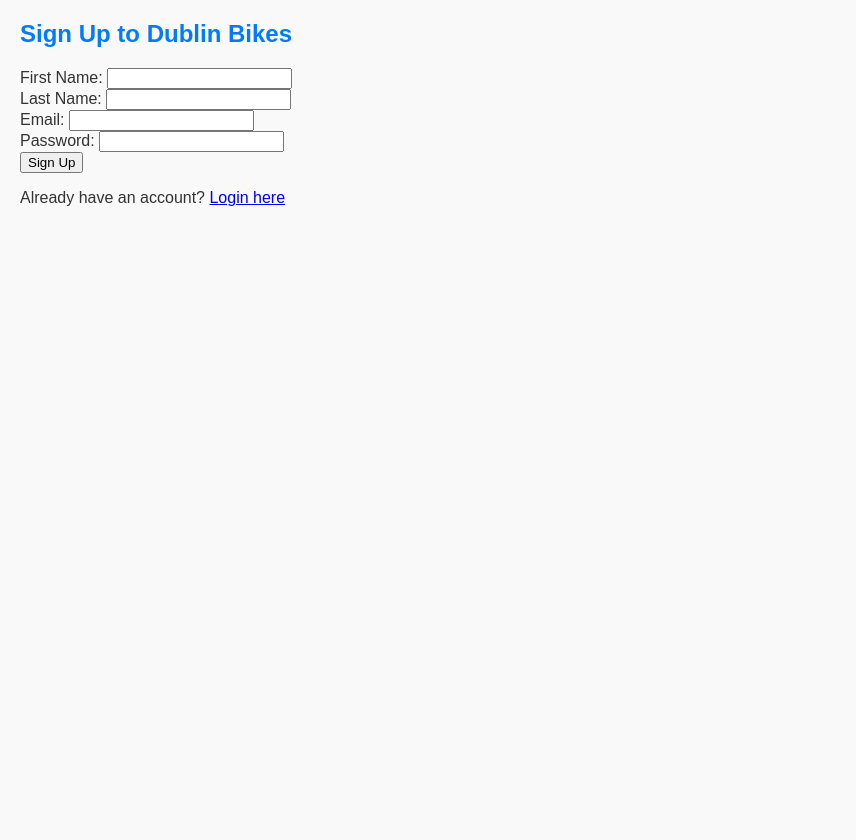
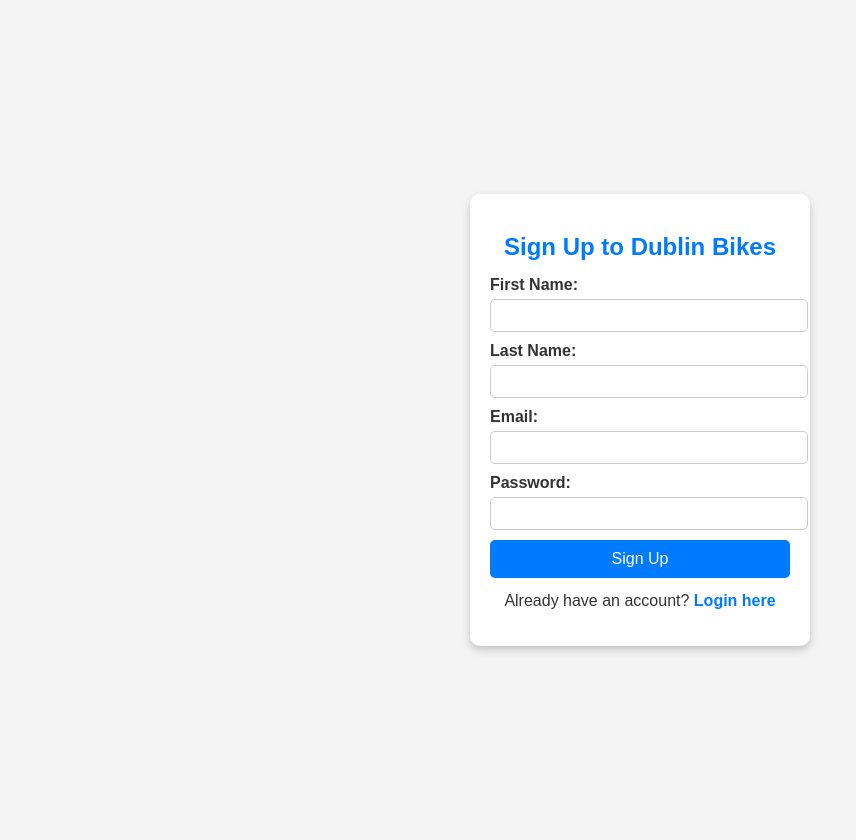
Before and after one commit to Justetete/COMP30830-SE-Group11-Dublin-Bike-Sharing-System, a Flask app: page /signup in a window 1280 px wide. Shown: the whole page, without its empty margins (0-856 px from the left). Before the commit the page ends 206 px from the top, so only its background shows below. Run offline with Flask 3, Linux system fonts and the light colour scheme; some libraries are stand-ins or nearby versions.

Commit message:
Update styles.css

```diff
--- a/app/static/styles.css
+++ b/app/static/styles.css
@@ -109,3 +109,193 @@ h1, h2 {
 .info-window-content ul li {
     margin-bottom: 8px;
 }
+
+
+.logout-button {
+    background-color: white;
+    color: black;
+    border: none;
+    padding: 10px 15px;
+    font-size: 16px;
+    cursor: pointer;
+    border-radius: 5px;
+    margin-left: 20px;
+}
+
+.logout-button:hover {
+    background-color: #007bff;
+}
+
+
+
+/*login*/
+
+/* General styles */
+.loginbody {
+    font-family: Arial, sans-serif;
+    background-color: #f4f4f4;
+    display: flex;
+    justify-content: center;
+    margin-top: 100px;
+    height: 500px;
+
+}
+
+/* Authentication container */
+.auth-container {
+    background: white;
+    padding: 20px;
+    border-radius: 8px;
+    box-shadow: 0 0 10px rgba(0, 0, 0, 0.1);
+    width: 320px;
+    text-align: center;
+    border-style: solid;
+}
+
+/* Title */
+.auth-title {
+    color: #007bff;
+}
+
+/* Input fields */
+.auth-input {
+    width: 100%;
+    padding: 10px;
+    margin: 10px 0;
+    border: 1px solid #ccc;
+    border-radius: 5px;
+    box-sizing: border-box;
+}
+
+/* Buttons */
+.auth-button {
+    width: 100%;
+    background-color: #007bff;
+    color: white;
+    padding: 10px;
+    border: none;
+    border-radius: 5px;
+    cursor: pointer;
+    font-size: 16px;
+}
+
+.auth-button:hover {
+    background-color: #0056b3;
+}
+
+/* Error messages */
+.error-message {
+    color: red;
+    font-size: 14px;
+    margin-top: 5px;
+}
+
+/* Separator */
+.auth-divider {
+    margin: 15px 0;
+    border: 0;
+    height: 1px;
+    background: #ddd;
+}
+
+/* Signup text */
+.signup-text {
+    font-size: 14px;
+}
+
+.signup-link {
+    color: #007bff;
+    text-decoration: none;
+}
+
+.signup-link:hover {
+    text-decoration: underline;
+}
+
+
+
+/*sign up*/
+
+
+/* Body Styling */
+.signup-body {
+    display: flex;
+    justify-content: center;
+    align-items: center;
+    height: 100vh;
+    background-color: #f4f4f4;
+    font-family: Arial, sans-serif;
+}
+
+/* Container */
+.signup-container {
+    background: white;
+    padding: 20px;
+    border-radius: 10px;
+    box-shadow: 0 4px 8px rgba(0, 0, 0, 0.2);
+    text-align: center;
+    width: 300px;
+}
+
+/* Title */
+.signup-title {
+    margin-bottom: 15px;
+    color: #007bff;
+}
+
+/* Input Group */
+.input-group {
+    display: flex;
+    flex-direction: column;
+    text-align: left;
+    margin-bottom: 10px;
+}
+
+.input-label {
+    font-weight: bold;
+    margin-bottom: 5px;
+}
+
+.input-field {
+    padding: 8px;
+    width: 100%;
+    border: 1px solid #ccc;
+    border-radius: 5px;
+}
+
+/* Button */
+.signup-button {
+    background-color: #007bff;
+    color: white;
+    border: none;
+    padding: 10px;
+    width: 100%;
+    border-radius: 5px;
+    cursor: pointer;
+    font-size: 16px;
+}
+
+.signup-button:hover {
+    background-color: #0056b3;
+}
+
+/* Error Message */
+.error-message {
+    color: red;
+    margin-top: 10px;
+}
+
+/* Login Link */
+.login-link-text {
+    margin-top: 10px;
+}
+
+.login-link {
+    color: #007bff;
+    text-decoration: none;
+    font-weight: bold;
+}
+
+.login-link:hover {
+    text-decoration: underline;
+}
```
